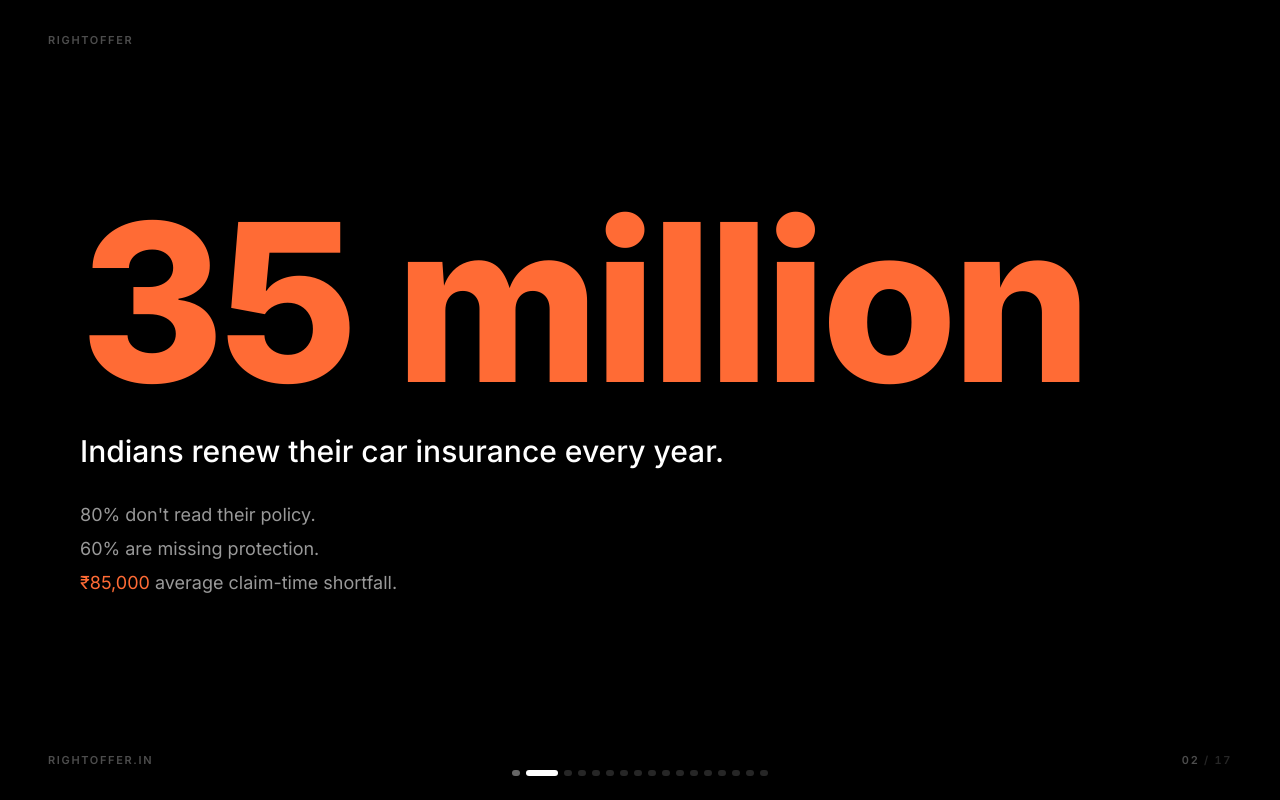
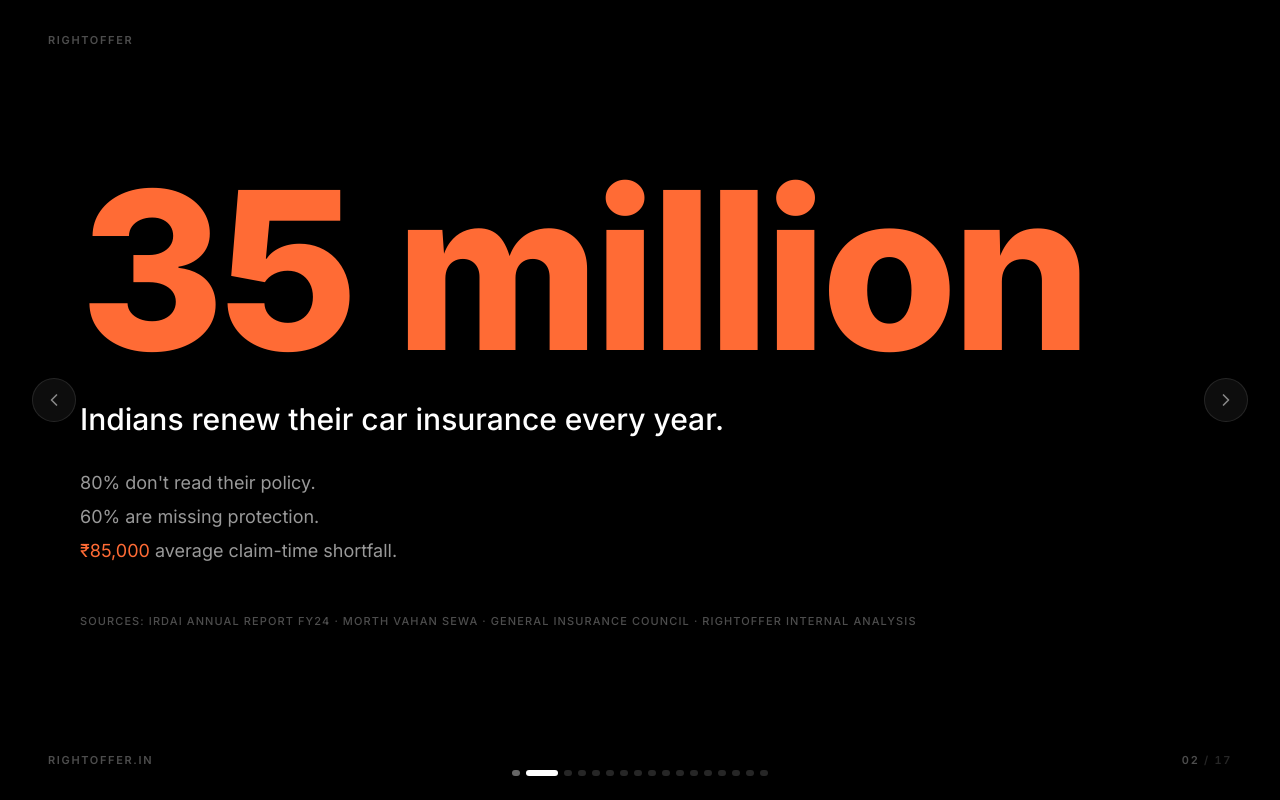
Before and after one commit to chaudharimanish1977-cmd/motor-marketplace, a Next.js app: page /pitch in a window 1280 px wide. Both pictures are taken after a click on the button 554 px from the left and 773 px from the top of the page. Built offline with nearby package versions, Linux system fonts and the light colour scheme.

Commit message:
Pitch deck: 2026, visible nav arrows, source footer, slide 9 + 16 resize, hiring + email tweaks

```diff
--- a/src/components/pitch-deck.tsx
+++ b/src/components/pitch-deck.tsx
@@ -1,6 +1,7 @@
 "use client";
 
 import { useCallback, useEffect, useState, type ReactNode } from "react";
+import { ChevronLeft, ChevronRight } from "lucide-react";
 import clsx from "clsx";
 
 /**
@@ -128,17 +129,22 @@ export function PitchDeck() {
         ))}
       </div>
 
-      {/* Nav buttons (invisible click zones on left/right edges) */}
+      {/* Visible nav buttons — chevron pills, vertically centred. Keyboard
+       *  nav still works for power users; mouse users get a clear cue. */}
       <button
         onClick={() => go(idx - 1)}
-        aria-label="Previous"
-        className="absolute left-0 top-0 bottom-0 w-1/4 cursor-w-resize z-30 focus:outline-none"
-      />
+        aria-label="Previous slide"
+        className="absolute left-4 md:left-8 top-1/2 -translate-y-1/2 w-11 h-11 rounded-full bg-white/5 hover:bg-white/15 border border-white/10 hover:border-white/30 flex items-center justify-center text-white/50 hover:text-white transition-all z-40"
+      >
+        <ChevronLeft className="w-5 h-5" />
+      </button>
       <button
         onClick={() => go(idx + 1)}
-        aria-label="Next"
-        className="absolute right-0 top-0 bottom-0 w-1/4 cursor-e-resize z-30 focus:outline-none"
-      />
+        aria-label="Next slide"
+        className="absolute right-4 md:right-8 top-1/2 -translate-y-1/2 w-11 h-11 rounded-full bg-white/5 hover:bg-white/15 border border-white/10 hover:border-white/30 flex items-center justify-center text-white/50 hover:text-white transition-all z-40"
+      >
+        <ChevronRight className="w-5 h-5" />
+      </button>
 
       {/* Hint, fades after a few seconds via CSS */}
       <div className="absolute bottom-6 right-8 text-[10px] text-white/30 font-medium tracking-wider uppercase z-40 animate-fade-out-slow">
@@ -269,7 +275,7 @@ const SLIDES: Slide[] = [
         <div className="mt-32 inline-flex flex-col items-center gap-1 text-[11px] tracking-[0.15em] uppercase text-white/40 font-semibold">
           <div>Pre-seed + Seed · $7 — 10M</div>
           <div>Manish Chaudhari · Founder &amp; CEO</div>
-          <div>2025</div>
+          <div>2026</div>
         </div>
       </div>
     ),
@@ -290,6 +296,9 @@ const SLIDES: Slide[] = [
             <Accent>₹85,000</Accent> average claim-time shortfall.
           </div>
         </div>
+        <div className="mt-12 text-[10px] md:text-[11px] tracking-[0.1em] uppercase text-white/30 font-medium">
+          Sources: IRDAI Annual Report FY24 · MoRTH Vahan Sewa · General Insurance Council · RightOffer internal analysis
+        </div>
       </div>
     ),
   },
@@ -306,7 +315,7 @@ const SLIDES: Slide[] = [
           make in <Accent>5 minutes</Accent>.
         </h1>
         <div className="mt-10 text-xl md:text-2xl text-white/50 font-medium">
-          And then live with for 5 years.
+          And then live with it.
         </div>
       </div>
     ),
@@ -338,7 +347,7 @@ const SLIDES: Slide[] = [
             </div>
           ))}
         </div>
-        <div className="mt-16 text-lg md:text-xl text-white/80 max-w-3xl">
+        <div className="mt-16 text-lg md:text-xl text-white/80 max-w-3xl mx-auto text-center">
           The market has been waiting for one player. An{" "}
           <Accent>independent AI advisor</Accent> that reads YOUR policy and curates offers around YOUR profile.
         </div>
@@ -355,7 +364,7 @@ const SLIDES: Slide[] = [
           {[
             {
               h: "AI Parser",
-              b: "Reads any Indian motor policy in 90 seconds. Works across 25+ insurer formats.",
+              b: "Reads any Indian motor policy in 90 seconds.",
             },
             {
               h: "Coverage Score + Money-at-Risk",
@@ -496,18 +505,18 @@ const SLIDES: Slide[] = [
   {
     render: () => (
       <div>
-        <Headline>
+        <h1 className="text-3xl md:text-5xl lg:text-6xl font-extrabold leading-[1.1] tracking-tight">
           10% commission. <Accent>96%</Accent> gross margin.
           <br />
           One revenue line.
-        </Headline>
-        <div className="mt-16 border border-white/15 rounded-2xl overflow-hidden">
-          <table className="w-full text-sm md:text-base">
+        </h1>
+        <div className="mt-8 md:mt-10 border border-white/15 rounded-2xl overflow-hidden">
+          <table className="w-full text-xs md:text-sm">
             <thead>
               <tr className="bg-white/5">
-                <th className="text-left p-4 md:p-5 font-semibold text-white/40 text-xs md:text-sm tracking-wider uppercase">&nbsp;</th>
-                <th className="text-left p-4 md:p-5 font-bold text-white text-base md:text-lg">RightOffer</th>
-                <th className="text-left p-4 md:p-5 font-semibold text-white/50 text-base md:text-lg">PB Fintech / industry</th>
+                <th className="text-left p-3 md:p-4 font-semibold text-white/40 text-[10px] md:text-xs tracking-wider uppercase">&nbsp;</th>
+                <th className="text-left p-3 md:p-4 font-bold text-white text-sm md:text-base">RightOffer</th>
+                <th className="text-left p-3 md:p-4 font-semibold text-white/50 text-sm md:text-base">PB Fintech / industry</th>
               </tr>
             </thead>
             <tbody>
@@ -518,13 +527,10 @@ const SLIDES: Slide[] = [
                 ["LTV (3 renewals)", "₹4,200", "₹2,800"],
                 ["Payback", "< 3 months", "9–12 months"],
               ].map((row, i) => (
-                <tr
-                  key={i}
-                  className="border-t border-white/10"
-                >
-                  <td className="p-4 md:p-5 text-white/60">{row[0]}</td>
-                  <td className="p-4 md:p-5 font-bold text-white">{row[1]}</td>
-                  <td className="p-4 md:p-5 text-white/40">{row[2]}</td>
+                <tr key={i} className="border-t border-white/10">
+                  <td className="p-3 md:p-4 text-white/60">{row[0]}</td>
+                  <td className="p-3 md:p-4 font-bold text-white">{row[1]}</td>
+                  <td className="p-3 md:p-4 text-white/40">{row[2]}</td>
                 </tr>
               ))}
             </tbody>
@@ -608,7 +614,7 @@ const SLIDES: Slide[] = [
           ))}
         </ul>
         <div className="mt-12 text-sm md:text-base text-white/40 max-w-3xl">
-          Three launch partners targeted from this cohort. Conversations in motion.
+          Three launch partners targeted from this cohort.
         </div>
       </div>
     ),
@@ -722,8 +728,10 @@ const SLIDES: Slide[] = [
         </div>
         <div className="border-l border-white/10 pl-8">
           <Eyebrow>Hiring next</Eyebrow>
-          <div className="space-y-3 text-base md:text-lg font-semibold text-white">
+          <div className="space-y-2.5 text-sm md:text-base font-semibold text-white">
             <div>Founding CTO (AI/ML)</div>
+            <div>Chief Experience Officer</div>
+            <div>Chief Product Officer</div>
             <div>Head of Insurer Relationships</div>
             <div>Head of Growth</div>
           </div>
@@ -828,7 +836,7 @@ const SLIDES: Slide[] = [
           <Accent>insurance, made simple.</Accent>
         </h1>
         <div className="mt-20 text-sm md:text-base text-white/40 font-medium tracking-wider">
-          Manish Chaudhari · founder@rightoffer.in · rightoffer.in
+          Manish Chaudhari · hello@rightoffer.in
         </div>
       </div>
     ),
```
